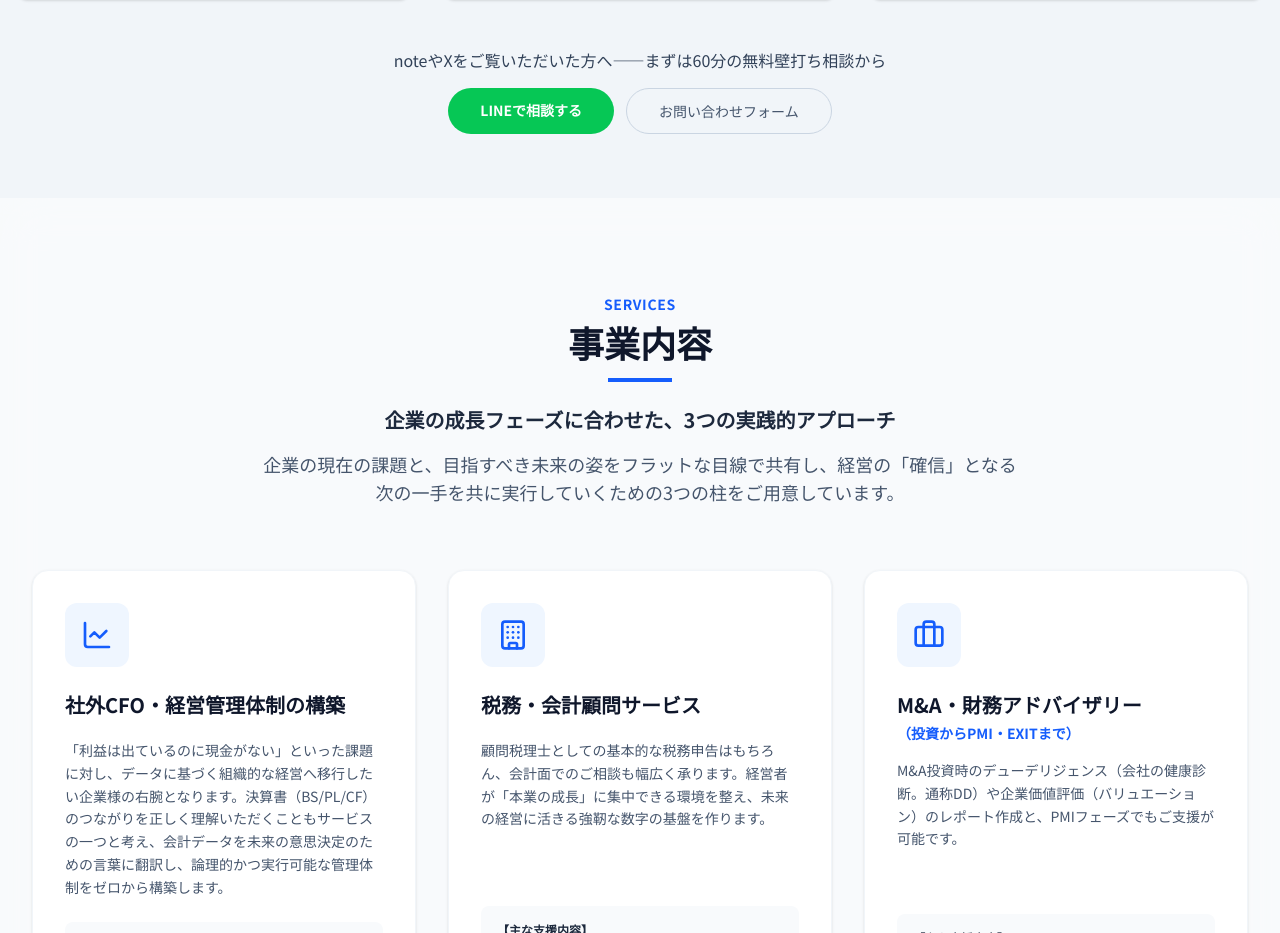
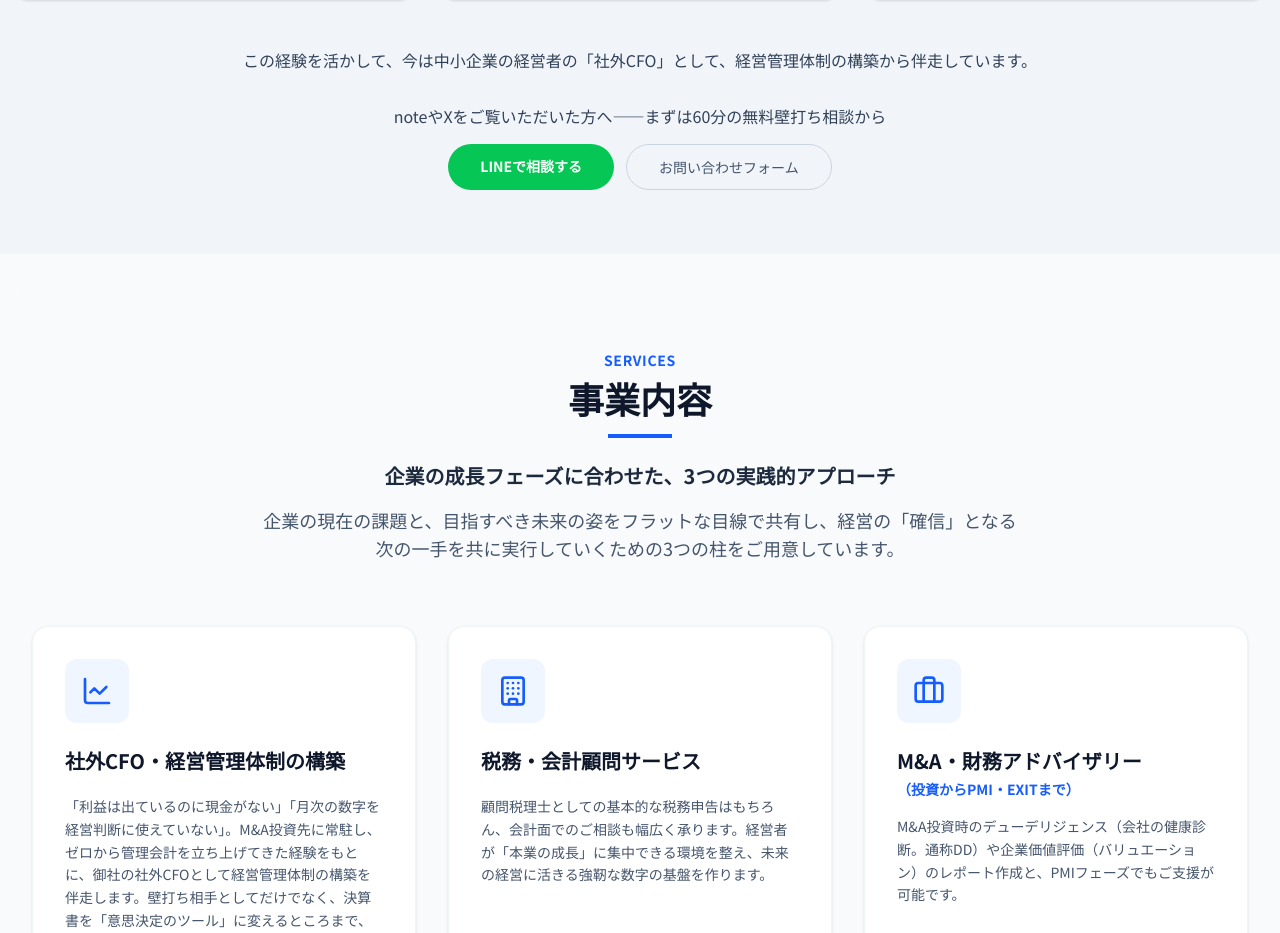
Before and after one commit to Watanabe0618-flat/flatpartners-site, a React (Vite) app: page / in a window 1280 px wide. Shown: the part 1239-2172 px from the top of the page. Built offline with nearby package versions, Linux system fonts and the light colour scheme.

Commit message:
Add files via upload

```diff
--- a/src/components/AchievementSummary.tsx
+++ b/src/components/AchievementSummary.tsx
@@ -32,7 +32,11 @@ export default function AchievementSummary() {
         </div>
       </div>
 
-      <div className="container mx-auto px-4 mt-12 text-center">
+      <p className="text-center text-sm md:text-base text-slate-700 mt-12 px-4">
+        この経験を活かして、今は中小企業の経営者の「社外CFO」として、経営管理体制の構築から伴走しています。
+      </p>
+
+      <div className="container mx-auto px-4 mt-8 text-center">
         <p className="text-sm md:text-base text-slate-700 mb-4">
           noteやXをご覧いただいた方へ——まずは60分の無料壁打ち相談から
         </p>
--- a/src/components/Services.tsx
+++ b/src/components/Services.tsx
@@ -7,7 +7,7 @@ const services = [
     icon: <LineChart className="h-10 w-10 text-blue-600" />,
     title: '社外CFO・経営管理体制の構築',
     subtitle: '',
-    description: '「利益は出ているのに現金がない」といった課題に対し、データに基づく組織的な経営へ移行したい企業様の右腕となります。決算書（BS/PL/CF）のつながりを正しく理解いただくこともサービスの一つと考え、会計データを未来の意思決定のための言葉に翻訳し、論理的かつ実行可能な管理体制をゼロから構築します。',
+    description: '「利益は出ているのに現金がない」「月次の数字を経営判断に使えていない」。M&A投資先に常駐し、ゼロから管理会計を立ち上げてきた経験をもとに、御社の社外CFOとして経営管理体制の構築を伴走します。壁打ち相手としてだけでなく、決算書を「意思決定のツール」に変えるところまで、一緒に手を動かします。',
     list: [
       '決算書（BS/PL/CF）の相関理解と活用支援',
       '資金繰り表の作成とキャッシュフロー管理',
```
